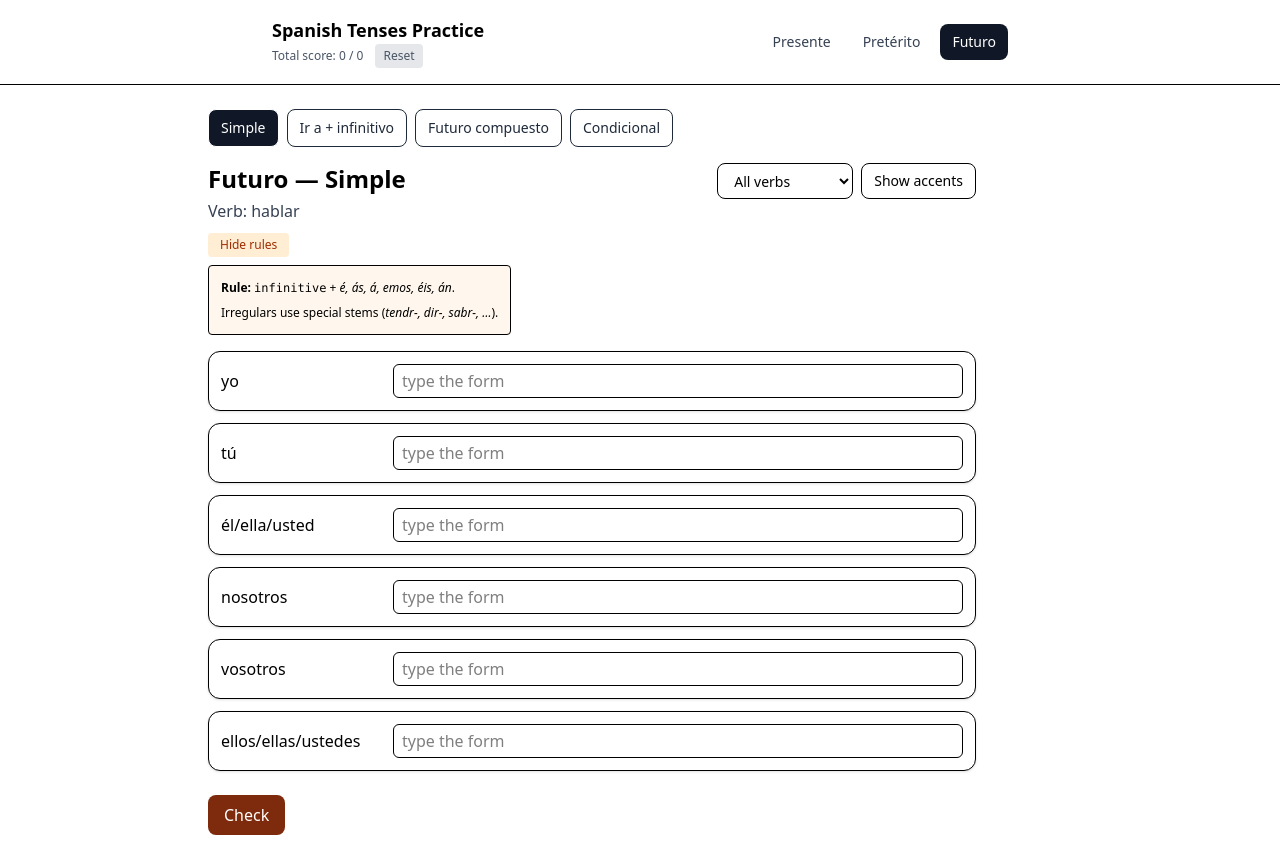
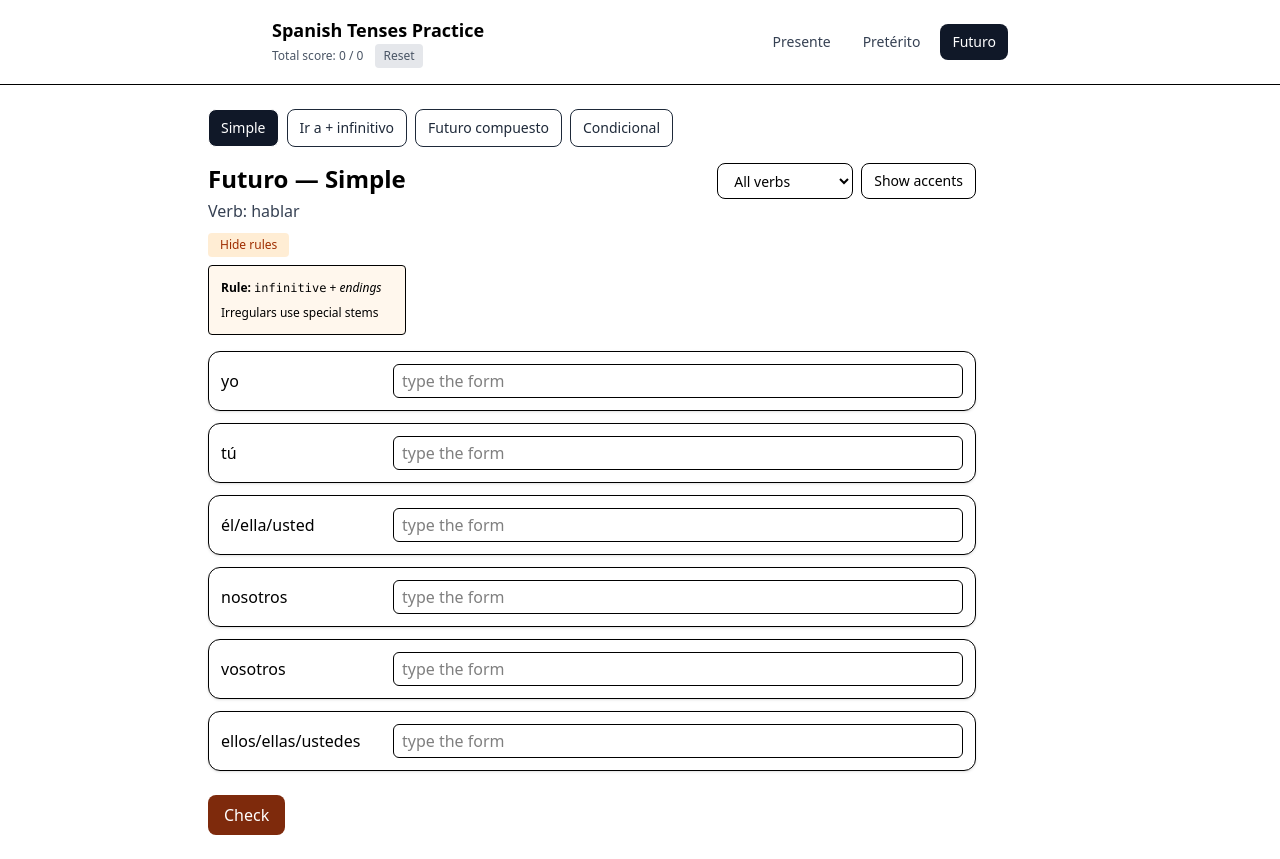
Before and after one commit to AniaNiedzialek/lingo-playground, a React (Vite) app in the folder spanish-tenses/: page /future in a window 1280 px wide. Both pictures are taken after a click on the button "Show rules". Built offline with nearby package versions, Linux system fonts and the light colour scheme.

Commit message:
changing info display

```diff
--- a/spanish-tenses/src/pages/Future.jsx
+++ b/spanish-tenses/src/pages/Future.jsx
@@ -247,10 +247,10 @@ export  default function Future({ onRoundScore }) {
                 {showRules && (
                   <div className="mt-2 p-3 rounded border bg-orange-50 text-xs leading-relaxed">
                     <p>
-                      <strong>Rule:</strong> <code>infinitive</code> + <em>é, ás, á, emos, éis, án</em>.
+                      <strong>Rule:</strong> <code>infinitive</code> + <em>endings</em>
                     </p>
                     <p className="mt-1">
-                      Irregulars use special stems (<em>tendr-, dir-, sabr-, …</em>).
+                      Irregulars use special stems
                     </p>
                   </div>
                 )}
@@ -383,8 +383,8 @@ export  default function Future({ onRoundScore }) {
                 </button>
                 {showRules && (
                   <div className="mt-2 p-3 rounded border bg-orange-50 text-xs leading-relaxed">
-                    <p><strong>Rules:</strong> <em>haber</em> (futuro)
-                    {" "}→ <code>habré, habrás, habrá, habremos, habréis, habrán</code>
+                    <p><strong>Rules:</strong> <em>haber</em> (futuro simple)
+                    {/* {" "}→ <code>habré, habrás, habrá, habremos, habréis, habrán</code> */}
                     {" "}+ participio
                   </p>
                   <p className="mt-1">Example: <em>Habré terminado</em>.</p>
@@ -421,7 +421,7 @@ export  default function Future({ onRoundScore }) {
       {mode === "condicional" && (
         <ComingSoon
           title="Condicional simple"
-          text="Infinitive + ía, ías, ía, íamos, íais, ían; irregular stems like tendr-, dir-, har-, querr-, podr-…"
+          text="Infinitive + endings ía, ías, ía, íamos, íais, ían; irregular stems like tendr-, dir-, har-, querr-, podr-…"
         />
       )}
 
```
